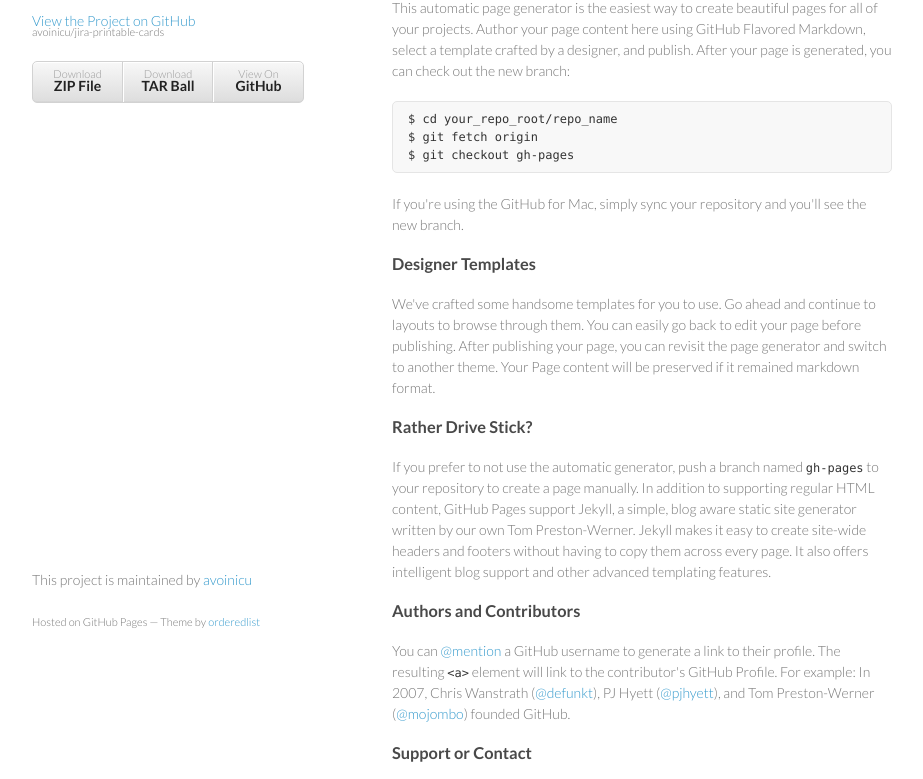
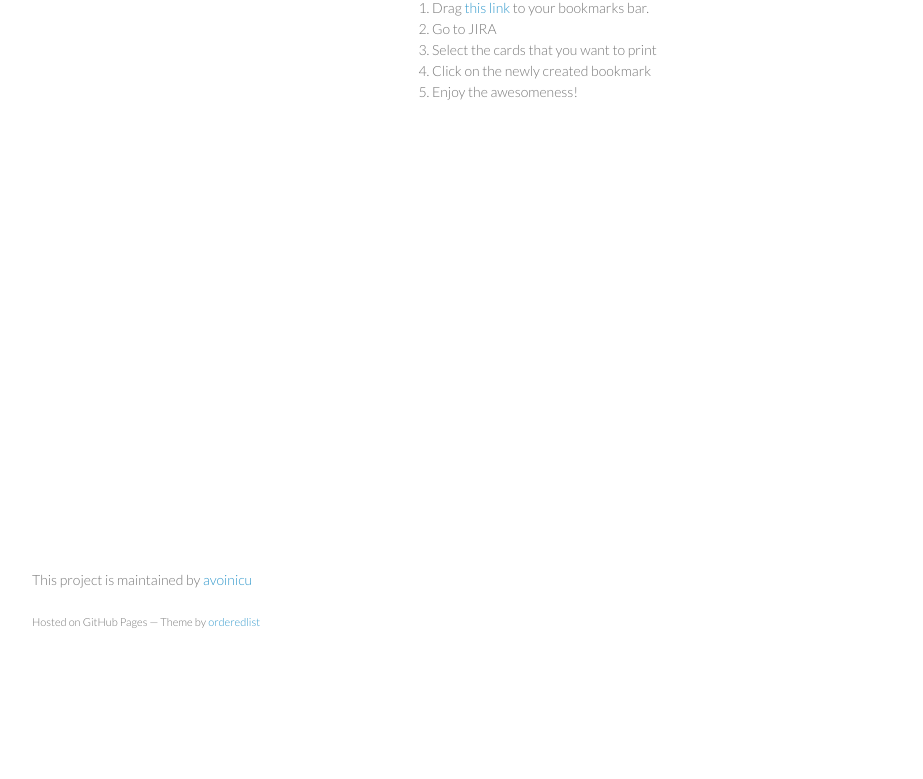
Before and after one commit to nu3commerce/jira-printable-cards, a plain HTML site: page index.html in a window 1280 px wide. Shown: the part 99-878 px from the top of the page, without its empty margins (178-1101 px from the left). After the commit the page ends 800 px from the top, so only its background shows below. Drawn offline with Linux system fonts and the light colour scheme.

Commit message:
Page instructions

```diff
--- a/index.html
+++ b/index.html
@@ -15,51 +15,23 @@
 <body>
 <div class="wrapper">
     <header>
-        <h1>Jira-printable-cards</h1>
-        <p></p>
+        <h1>Jira Printable Cards</h1>
+    </header>
 
-        <p class="view"><a href="https://github.com/avoinicu/jira-printable-cards">View the Project on GitHub <small>avoinicu/jira-printable-cards</small></a></p>
-
-
-        <ul>
-          <li><a href="https://github.com/avoinicu/jira-printable-cards/zipball/master">Download <strong>ZIP File</strong></a></li>
-          <li><a href="https://github.com/avoinicu/jira-printable-cards/tarball/master">Download <strong>TAR Ball</strong></a></li>
-          <li><a href="https://github.com/avoinicu/jira-printable-cards">View On <strong>GitHub</strong></a></li>
-        </ul>
-      </header>
     <section>
         <h3>
-<a id="welcome-to-github-pages" class="anchor" href="#welcome-to-github-pages" aria-hidden="true"><span class="octicon octicon-link"></span></a>Welcome to GitHub Pages.</h3>
+            <a id="getting-started" class="anchor" href="#getting-started" aria-hidden="true"><span class="octicon octicon-link"></span></a>Welcome to GitHub Pages.
+        </h3>
+        <ol>
+            <li>Drag <a href='javascript:(function(){ var script = document.createElement("script"); script.src = "https://avoinicu.github.io/jira-printable-cards/bookmarklet.js"; document.body.appendChild(script); document.body.removeChild(script); })();'>this link</a> to your bookmarks bar.</li>
+            <li>Go to JIRA</li>
+            <li>Select the cards that you want to print</li>
+            <li>Click on the newly created bookmark</li>
+            <li>Enjoy the awesomeness!</li>
+        </ol>
 
-<p>This automatic page generator is the easiest way to create beautiful pages for all of your projects. Author your page content here using GitHub Flavored Markdown, select a template crafted by a designer, and publish. After your page is generated, you can check out the new branch:</p>
+    </section>
 
-<pre><code>$ cd your_repo_root/repo_name
-$ git fetch origin
-$ git checkout gh-pages
-</code></pre>
-
-<p>If you're using the GitHub for Mac, simply sync your repository and you'll see the new branch.</p>
-
-<h3>
-<a id="designer-templates" class="anchor" href="#designer-templates" aria-hidden="true"><span class="octicon octicon-link"></span></a>Designer Templates</h3>
-
-<p>We've crafted some handsome templates for you to use. Go ahead and continue to layouts to browse through them. You can easily go back to edit your page before publishing. After publishing your page, you can revisit the page generator and switch to another theme. Your Page content will be preserved if it remained markdown format.</p>
-
-<h3>
-<a id="rather-drive-stick" class="anchor" href="#rather-drive-stick" aria-hidden="true"><span class="octicon octicon-link"></span></a>Rather Drive Stick?</h3>
-
-<p>If you prefer to not use the automatic generator, push a branch named <code>gh-pages</code> to your repository to create a page manually. In addition to supporting regular HTML content, GitHub Pages support Jekyll, a simple, blog aware static site generator written by our own Tom Preston-Werner. Jekyll makes it easy to create site-wide headers and footers without having to copy them across every page. It also offers intelligent blog support and other advanced templating features.</p>
-
-<h3>
-<a id="authors-and-contributors" class="anchor" href="#authors-and-contributors" aria-hidden="true"><span class="octicon octicon-link"></span></a>Authors and Contributors</h3>
-
-<p>You can <a href="https://github.com/blog/821" class="user-mention">@mention</a> a GitHub username to generate a link to their profile. The resulting <code>&lt;a&gt;</code> element will link to the contributor's GitHub Profile. For example: In 2007, Chris Wanstrath (<a href="https://github.com/defunkt" class="user-mention">@defunkt</a>), PJ Hyett (<a href="https://github.com/pjhyett" class="user-mention">@pjhyett</a>), and Tom Preston-Werner (<a href="https://github.com/mojombo" class="user-mention">@mojombo</a>) founded GitHub.</p>
-
-<h3>
-<a id="support-or-contact" class="anchor" href="#support-or-contact" aria-hidden="true"><span class="octicon octicon-link"></span></a>Support or Contact</h3>
-
-<p>Having trouble with Pages? Check out the documentation at <a href="https://help.github.com/pages">https://help.github.com/pages</a> or contact <a href="mailto:support@github.com">support@github.com</a> and we’ll help you sort it out.</p>
-      </section>
     <footer>
         <p>This project is maintained by <a href="https://github.com/avoinicu">avoinicu</a></p>
         <p><small>Hosted on GitHub Pages &mdash; Theme by <a href="https://github.com/orderedlist">orderedlist</a></small></p>
```
Lines whose indentation alone changed are shown as unchanged.
